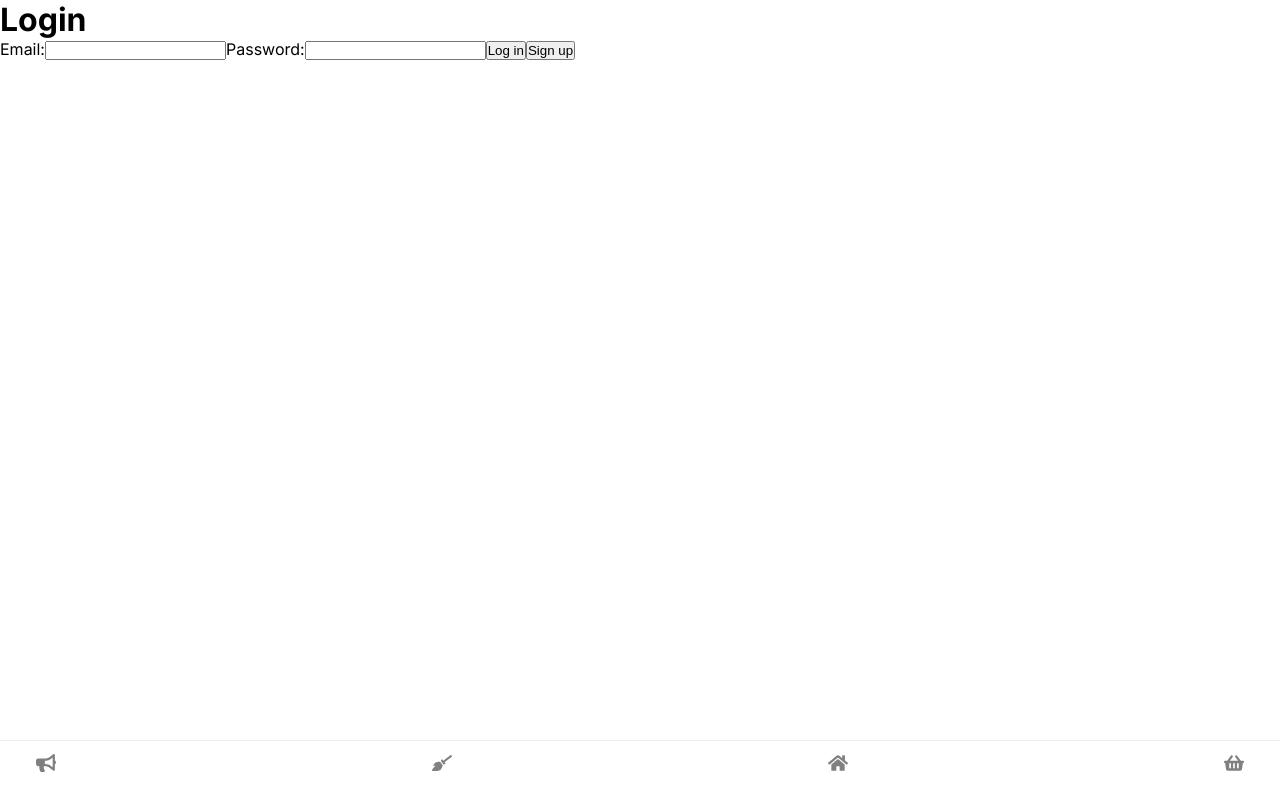
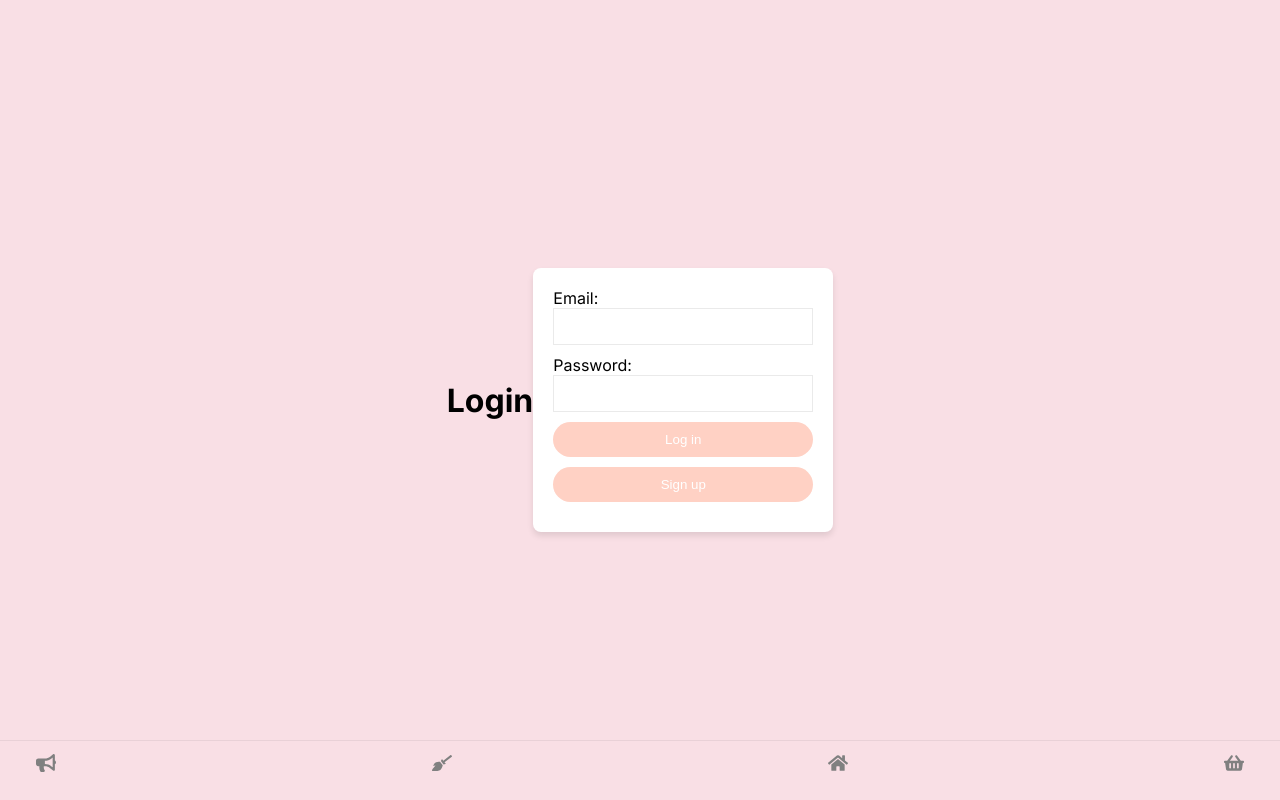
Before and after one commit to minerva-startup-spring2024/roommate-organizer, a Next.js app: page /login in a window 1280 px wide. Built offline with nearby package versions, Linux system fonts and the light colour scheme.

Commit message:
added classes to components

```diff
--- a/src/app/login/page.css
+++ b/src/app/login/page.css
@@ -6,7 +6,7 @@
   height: 100vh; /* full screen height */
 }
 
-.loginForm {
+#loginForm {
   background: #fff;
   padding: 20px;
   border-radius: 8px;
--- a/src/app/login/page.js
+++ b/src/app/login/page.js
@@ -3,16 +3,34 @@ import "./page.css";
 
 export default function LoginPage() {
   return (
-    <>
+    <div className="loginPage">
+      {" "}
+      {/* Added class to apply page styles */}
       <h1 className="text-2xl text-center mb-6">Login</h1>
-      <form>
+      <form id="loginForm">
         <label htmlFor="email">Email:</label>
-        <input id="email" name="email" type="email" required />
+        <input
+          id="email"
+          name="email"
+          type="email"
+          required
+          className="loginInput"
+        />
         <label htmlFor="password">Password:</label>
-        <input id="password" name="password" type="password" required />
-        <button formAction={login}>Log in</button>
-        <button formAction={signup}>Sign up</button>
+        <input
+          id="password"
+          name="password"
+          type="password"
+          required
+          className="loginInput"
+        />
+        <button className="loginButton" formAction={login}>
+          Log in
+        </button>
+        <button className="loginButton" formAction={signup}>
+          Sign up
+        </button>
       </form>
-    </>
+    </div>
   );
 }
```
